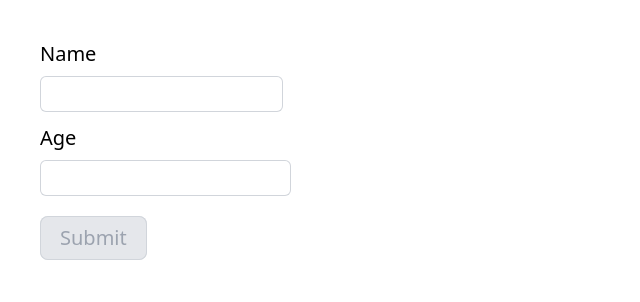
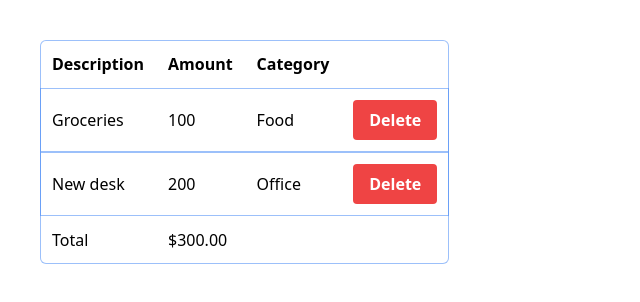
Before and after one commit to hasnat-shohag/expense-tracker, a React (Vite) app: page / in a window 1280 px wide. Shown: the top 302 px of the page, without its empty margins (0-640 px from the left). Built offline with nearby package versions, Linux system fonts and the light colour scheme.

Commit message:
create expense list

```diff
--- a/src/App.tsx
+++ b/src/App.tsx
@@ -1,9 +1,30 @@
 // import Form from "./components/Form";
-import Form from "./components/Form";
+
+import { useState } from "react";
+import ExpenseList from "./expense-tracker/components/ExpenseList";
+
 const App = () => {
+	const [expenses, setExpenses] = useState([
+		{
+			id: 1,
+			description: "Groceries",
+			amount: 100,
+			category: "Food",
+		},
+		{
+			id: 2,
+			description: "New desk",
+			amount: 200,
+			category: "Office",
+		},
+	]);
+
 	return (
 		<div className="m-10">
-			<Form />
+			<ExpenseList
+				expenses={expenses}
+				onDelete={(id) => setExpenses(expenses.filter((e) => e.id !== id))}
+			/>
 		</div>
 	);
 };
--- /dev/null
+++ b/src/expense-tracker/components/ExpenseList.tsx
@@ -0,0 +1,59 @@
+interface Expense {
+	id: number;
+	description: string;
+	amount: number;
+	category: string;
+}
+
+interface Props {
+	expenses: Expense[];
+	onDelete: (id: number) => void;
+}
+
+const ExpenseList = ({ expenses, onDelete }: Props) => {
+	if (expenses.length === 0) return null;
+	return (
+		<table className="border-0 rounded-md ring-1 ring-inset">
+			<thead>
+				<tr>
+					<th className="p-3">Description</th>
+					<th className="p-3">Amount</th>
+					<th className="p-3">Category</th>
+					<th className="p-3"></th>
+				</tr>
+			</thead>
+			<tbody>
+				{expenses.map((expense) => (
+					<tr key={expense.id} className="border-0 ring-1 ring-inset">
+						<td className="p-3">{expense.description}</td>
+						<td className="p-3">{expense.amount}</td>
+						<td className="p-3">{expense.category}</td>
+						<td className="p-3">
+							<button
+								className="bg-red-500 hover:bg-red-700 text-white font-bold py-2 px-4 rounded"
+								onClick={() => onDelete(expense.id)}
+							>
+								Delete
+							</button>
+						</td>
+					</tr>
+				))}
+			</tbody>
+			<tfoot>
+				<tr>
+					<td className="p-3">Total</td>
+					<td className="p-3">
+						$
+						{expenses
+							.reduce((acc, expense) => expense.amount + acc, 0)
+							.toFixed(2)}
+					</td>
+					<td></td>
+					<td></td>
+				</tr>
+			</tfoot>
+		</table>
+	);
+};
+
+export default ExpenseList;
```
